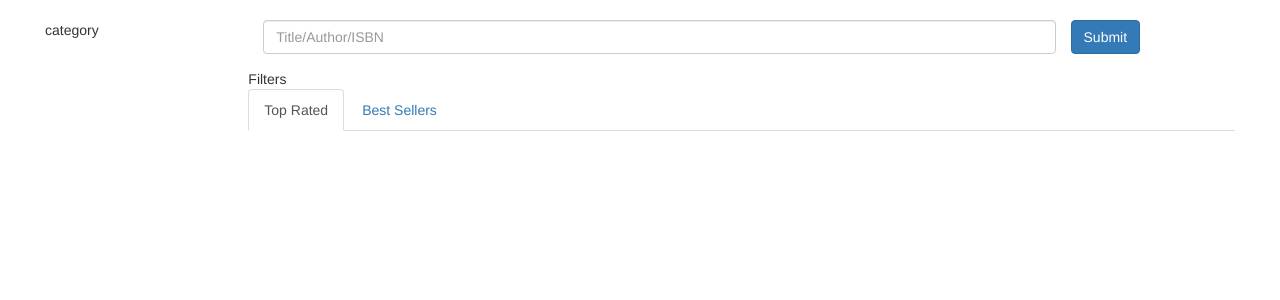
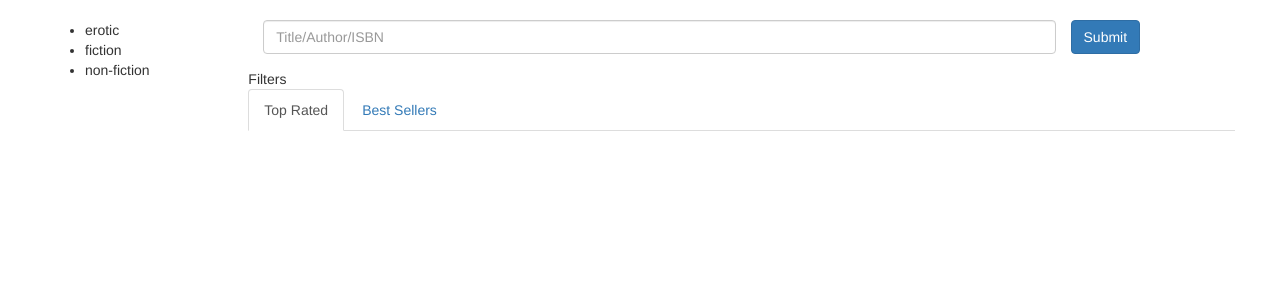
Before and after one commit to anandj91/bookshup, a Django app: page /home/ in a window 1280 px wide. Shown: the part 52-352 px from the top of the page. Run offline with Django 3.2, Linux system fonts and the light colour scheme; some libraries are stand-ins or nearby versions.

Commit message:
Hopefully the final basic UI structure

```diff
--- /dev/null
+++ b/home/static/home/js/books.js
@@ -0,0 +1,8 @@
+homeApp.controller("CategoryController",
+	function ($scope){
+		$scope.categories = [
+			"erotic",
+			"fiction",
+			"non-fiction"
+		];
+});
--- a/home/static/home/templates/books/index.html
+++ b/home/static/home/templates/books/index.html
@@ -1,7 +1,13 @@
 <div class="container-fluid">
 	<div class="row-fluid">
 		<div class="col-xs-2">
-			<div id="category">category</div>
+			<div id="category" ng-controller="CategoryController">
+				<ul>
+					<li ng-repeat="cat in categories">
+							{{ cat }}
+					</li>
+				</ul>
+			</div>
 		</div>
 		<div class="col-xs-10">
 			<div class="container-fluid">
--- a/home/templates/home/index.html
+++ b/home/templates/home/index.html
@@ -10,7 +10,6 @@
 	<link rel="stylesheet" href="http://maxcdn.bootstrapcdn.com/bootstrap/3.2.0/css/bootstrap.min.css">
 
 	<link rel="stylesheet" type="text/css" href="{% static 'home/css/home.css' %}">
-	<script type="text/javascript" src="{% static 'home/js/home.js' %}"></script>
 </head>
 <body ng-app="homeApp">
 	<nav class="navbar navbar-inverse">
@@ -47,8 +46,7 @@
 	<div id="main" class="container-fluid" ng-controller="MainController">
 		<div ng-include="'{% static 'home/templates/books/index.html' %}'" ng-show="mainShow"></div>
 	</div>
-<!-- {% verbatim %}
-{{ name }}
-{% endverbatim %} -->
+	<script type="text/javascript" src="{% static 'home/js/home.js' %}"></script>
+	<script type="text/javascript" src="{% static 'home/js/books.js' %}"></script>
 </body>
 </html>
```
Also changed, not shown: home/static/home/js/home.js (line endings or trailing spaces).
